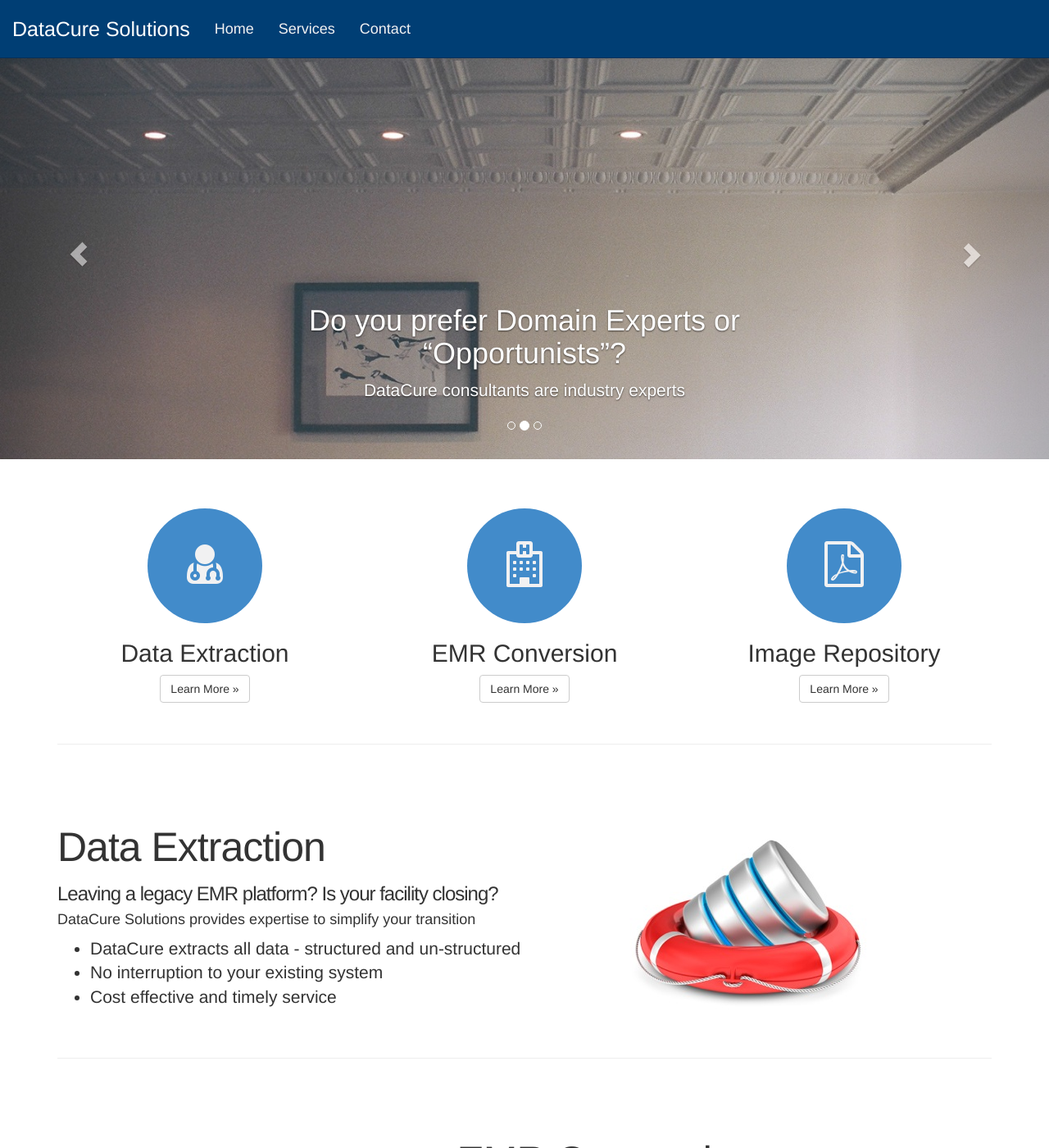
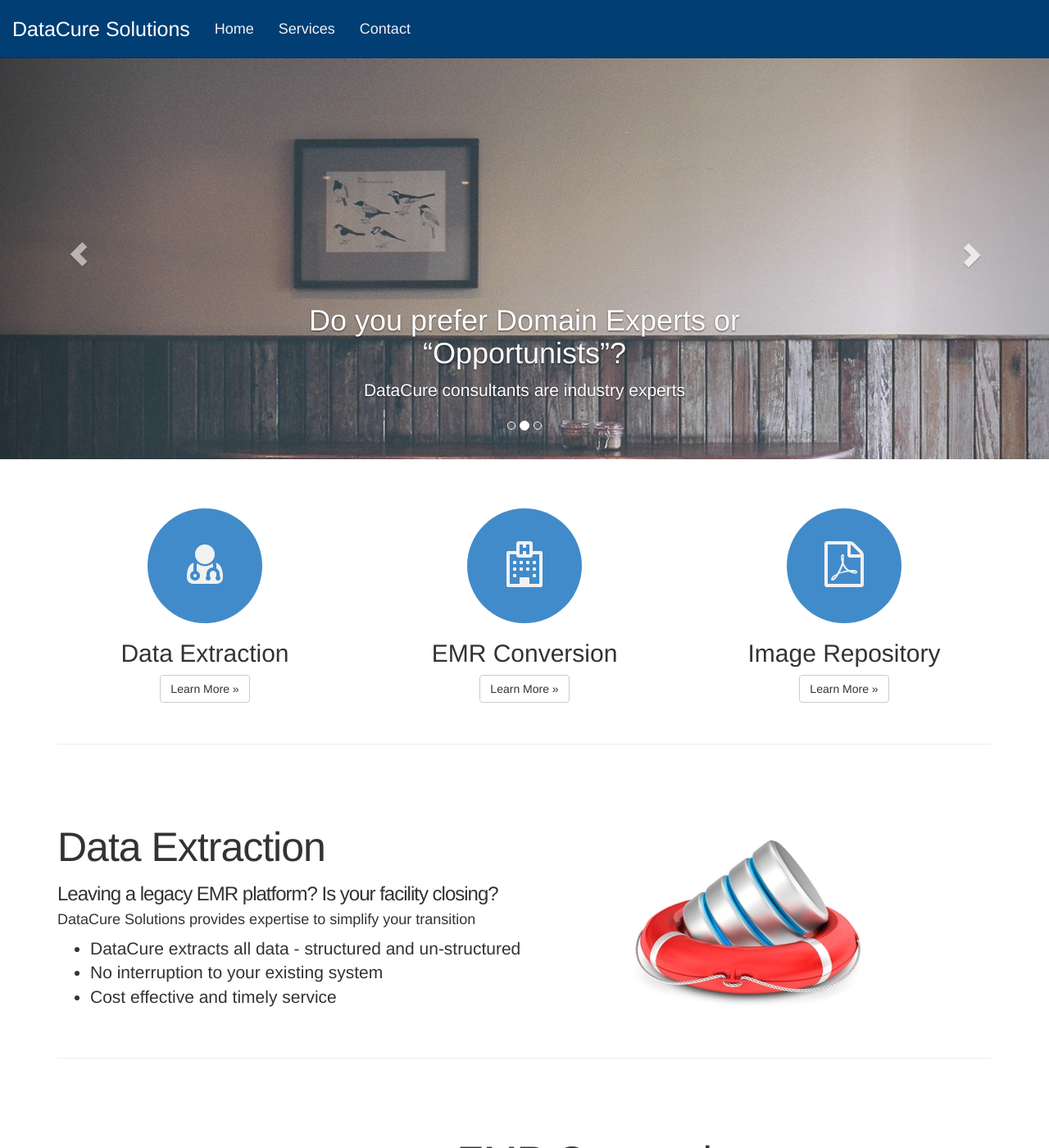
Before and after one commit to datacuresolutions/datacuresolutions.github.io, a Jekyll site: the page built from index.html, in a window 1280 px wide and 1400 px high. Shown: the whole window at 82% size. Built offline with Jekyll 4.4.1, drawn with Linux system fonts in a browser that asks for light colours; nearby versions of some CDN libraries.

Commit message:
moving images up

```diff
--- a/_sass/_custom.scss
+++ b/_sass/_custom.scss
@@ -60,6 +60,11 @@ body {
 .carousel .item {
   max-height: 500px;
   background-color: #777;
+}
+
+.item > img{
+    position: relative;
+    top: -175px;
 }
 
 /* MARKETING CONTENT
```
